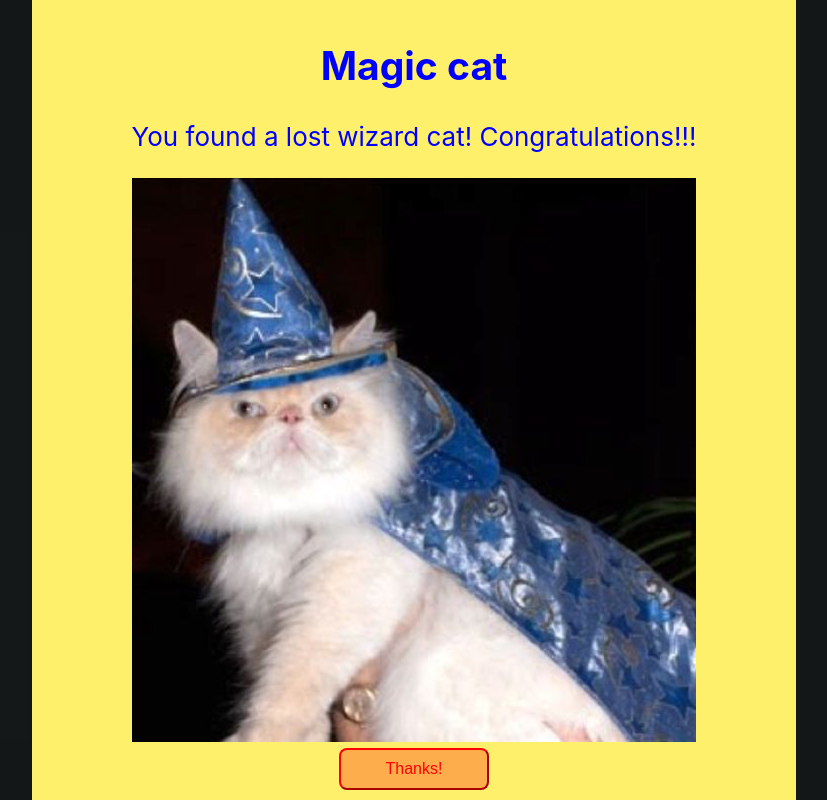
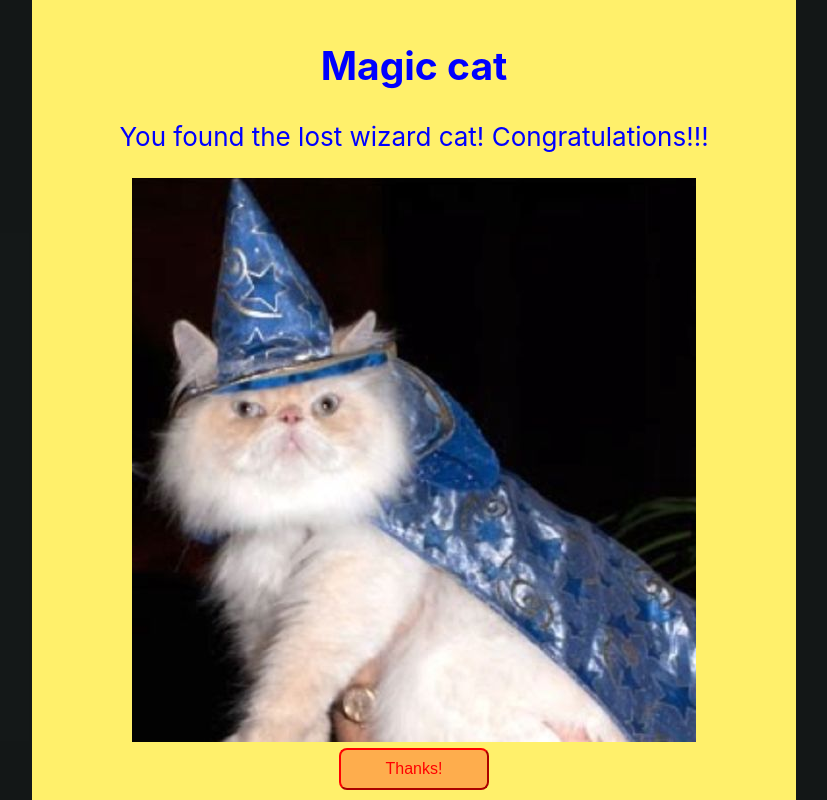
Before and after one commit to Canialon/CoolReactApp, a React (Create React App) app: page / in a window 1280 px wide. Both pictures are taken after a click on the button "Press this button to see magic!". Shown: the whole page, without its empty margins (226-1053 px from the left). Built offline with nearby package versions, Linux system fonts and the light colour scheme.

Commit message:
fix typo

```diff
--- a/src/components/Popup.js
+++ b/src/components/Popup.js
@@ -7,7 +7,7 @@ function Popup(props){
         <div className="popup">
             <div className= "popup-inner">
              <h2>Magic cat</h2>
-             <p>You found a lost wizard cat! Congratulations!!!</p>
+             <p>You found the lost wizard cat! Congratulations!!!</p>
 
             <img src={WizardCat} alt="cat"/>
             <br></br>
```
